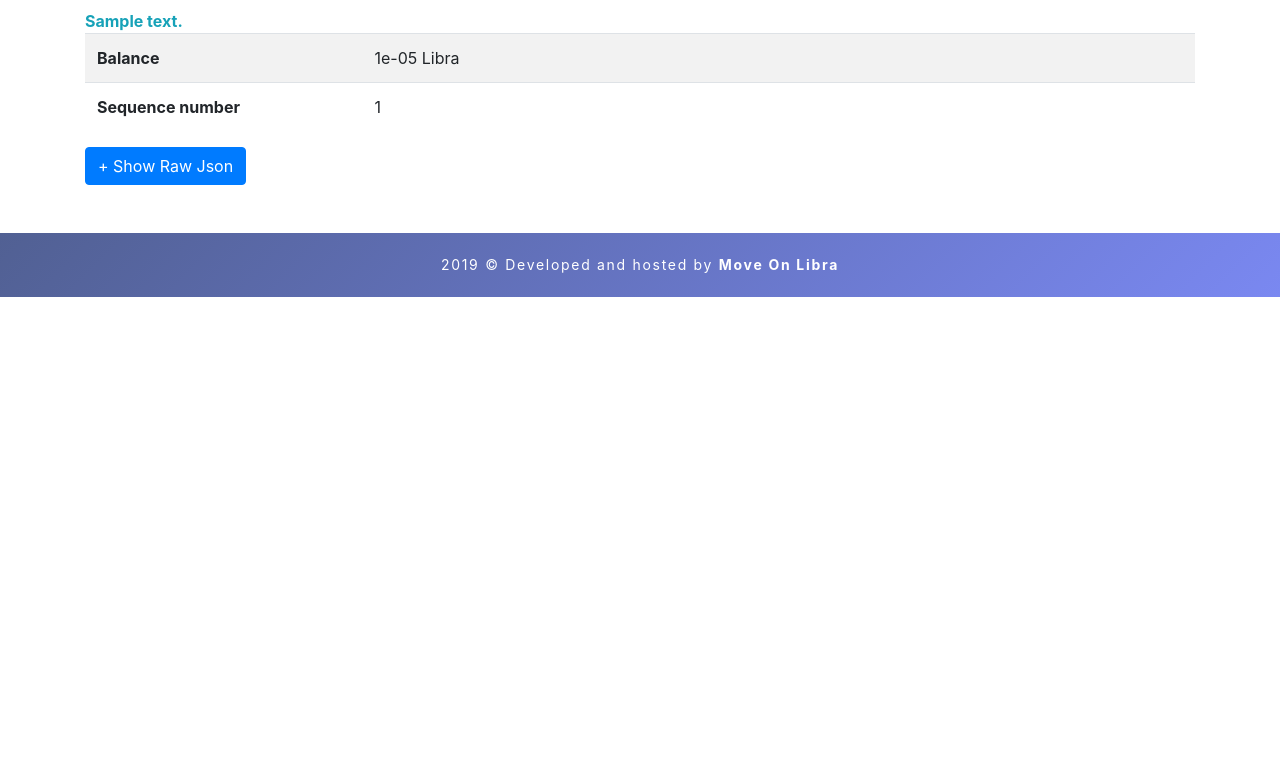
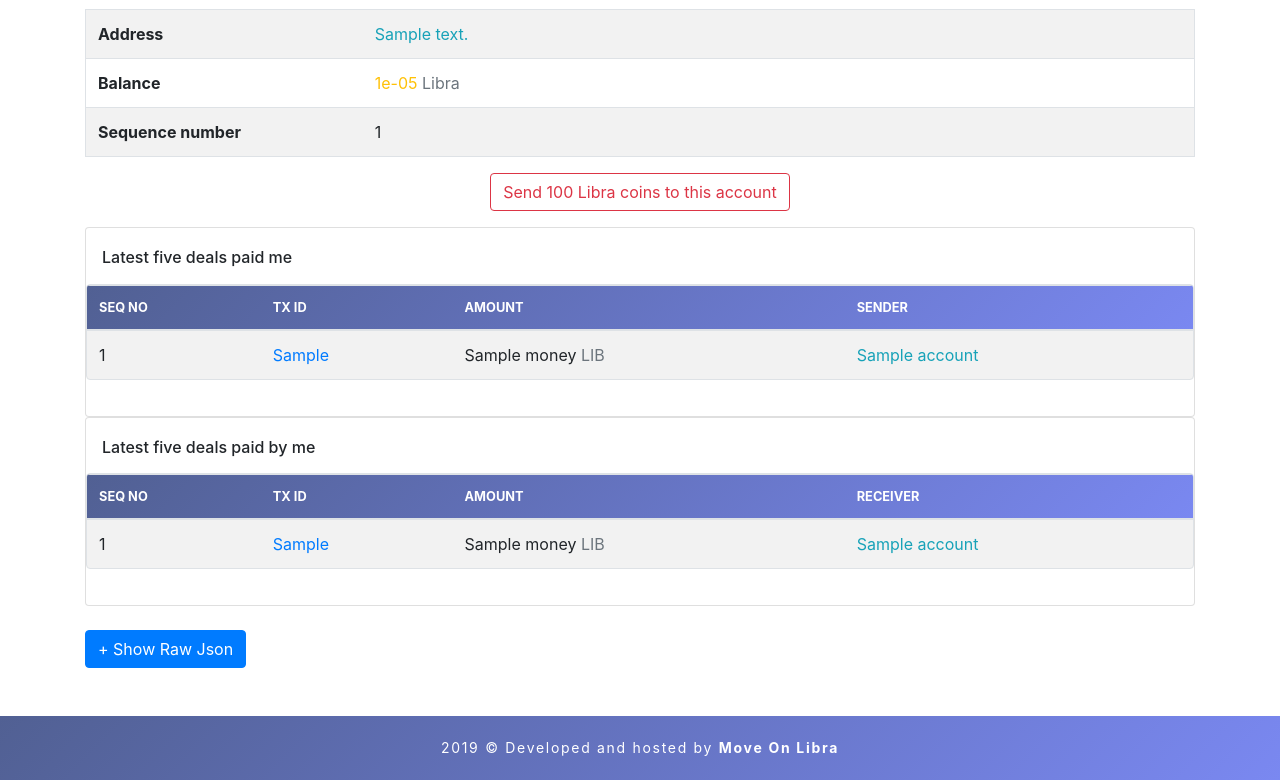
Before and after one commit to MoveOnLibra/LibraExplorer, a Flask app: template templates/account_show.html in a window 1280 px wide. Shown: the part 386-1166 px from the top of the page. Before the commit the page ends 683 px from the top, so only its background shows below. Run offline with Flask 2, Linux system fonts and the light colour scheme; the template is opened without the code that fills it: most values are stand-ins (such as "Sample title", 1, 10 or a date in 2020); some libraries are stand-ins or nearby versions.

Commit message:
show latest 5 events of an account

```diff
--- a/app.py
+++ b/app.py
@@ -31,6 +31,16 @@ def get_account(address):
     appid = "00002"
     appkey = "eyJhbGciOiJIUzUxMiJ9.eyJkYXRhIjoiZHgxeHl4MnhpIiwiaWF0IjoxNTcyMjUzNTk2LCJleHAiOjE2MDM3ODk1OTZ9.v377ejEaI0oq3KLkT0c8Z3TfF_eTe9LP41RqTcoWyU_fnw2LMhg2ykb3JgoQzJ-1P-qfzHnrgNTHn2PTOs6Bpg"
     url = "http://localhost:8000/v1/accounts/"+address+"?appid="+appid+"&appkey="+appkey
+    r = requests.get(url)
+    if r.status_code != 200:
+        return _('Error: the service failed.')
+    data = json.loads(r.content.decode('utf-8-sig'))
+    return data
+
+def get_account_latest_events(address):
+    appid = "00002"
+    appkey = "eyJhbGciOiJIUzUxMiJ9.eyJkYXRhIjoiZHgxeHl4MnhpIiwiaWF0IjoxNTcyMjUzNTk2LCJleHAiOjE2MDM3ODk1OTZ9.v377ejEaI0oq3KLkT0c8Z3TfF_eTe9LP41RqTcoWyU_fnw2LMhg2ykb3JgoQzJ-1P-qfzHnrgNTHn2PTOs6Bpg"
+    url = "http://localhost:8000/v1/accounts/events/latest/"+address+"?limit=5&appid="+appid+"&appkey="+appkey
     r = requests.get(url)
     if r.status_code != 200:
         return _('Error: the service failed.')
@@ -78,6 +88,12 @@ def transaction_json(id):
 def account(address):
     acc = get_account(address)
     raw_json = json.dumps(acc, indent=2)
+    events = get_account_latest_events(address)
+    for ev in events['sent']:
+        event_format(ev)
+    for ev in events['received']:
+        event_format(ev)
+    acc['events'] = events
     acc['raw_json'] = raw_json
     #TODO: 404
     return render_template('account_show.html',acc=acc)
--- a/templates/account_show.html
+++ b/templates/account_show.html
@@ -8,16 +8,19 @@
         <div class="col-lg-12">
           <div class="center-heading">
             <h2 class="section-title">Account Information</h2>
-            <strong><span class="text-info" style="overflow-wrap: break-word;">{{acc.address}}</span></strong>
           </div>
         </div>
       </div>
 
-            <table class="table table-striped" style="table-layout: fixed; width: 100%">
+            <table class="table table-striped  border box-shadow rounded" style="table-layout: fixed; width: 100%">
               <tbody>
                 <tr>
+                  <td style="width: 25%"><strong>Address</strong></td>
+                  <td style="width: 75%"><span class="text-info" style="overflow-wrap: break-word;word-wrap: break-word;">{{acc.address}}</span></td>
+                </tr>
+                <tr>
                   <td style="width: 25%"><strong>Balance</strong></td>
-                  <td style="width: 75%">{{acc.Decoded_resource.balance/1000000}} Libra</td>
+                  <td style="width: 75%"><span class="text-warning">{{acc.Decoded_resource.balance/1000000}}</span> <span class="text-muted">Libra</span></td>
                 </tr>
 {% if acc.rotate_key %}
                 <tr>
@@ -32,6 +35,84 @@
               </tbody>
             </table>
 
+
+<div class="d-flex justify-content-center mb-3">
+<button type="button" class="btn btn-outline-danger">Send 100 Libra coins to this account</button>
+</div>
+
+
+<div class="card">
+<div class="card-body px-0">
+
+  <div class="d-flex align-items-center px-3 mb-3">
+    <h2 class="h6 align-center mb-0">Latest five deals paid me</h2>
+  </div>
+
+  <div class="table-responsive mb-3 border box-shadow rounded">
+    <table class="table mb-0  table-striped table-hover">
+    <thead class="gradient_bg">
+    <tr class="small text-uppercase">
+    <th scope="col" title="UTC Time" style="color:white">Seq No</th>
+    <th scope="col" title="Version Transaction ID" style="color:white">TX ID</th>
+    <th scope="col" title="Transfer Amount" style="color:white">Amount</th>
+    <th scope="col" title="Sender Address" style="color:white">Sender</th>
+    </tr>
+    </thead>
+    <tbody>
+{% for ev in acc.events['received'] %}
+      <tr>
+        <td class='text-nowrap'><span>{{ev.event_seq_num}}</span></td>
+        <td><a href='./transactions/{{ev.transaction_version}}'>{{ev.transaction_version}}</a></td>
+        <td class='text-nowrap'>{{ev.money}} <span class='text-muted'>LIB</span></td>
+        <td><a class="text-info" href='/accounts/{{ev.account}}' title='{{ev.account}}'>{{ev.account}}</a></td>
+      </tr>
+{% endfor %}
+    </tbody>
+
+    </table>
+  </div>
+
+</div>
+</div>
+
+
+
+<div class="card">
+<div class="card-body px-0">
+
+  <div class="d-flex align-items-center px-3 mb-3">
+    <h2 class="h6 mb-0">Latest five deals paid by me</h2>
+  </div>
+
+  <div class="table-responsive mb-3 border box-shadow rounded">
+    <table class="table mb-0  table-striped table-hover">
+    <thead class="gradient_bg">
+    <tr class="small text-uppercase">
+    <th scope="col" title="UTC Time" style="color:white">Seq No</th>
+    <th scope="col" title="Version Transaction ID" style="color:white">TX ID</th>
+    <th scope="col" title="Transfer Amount" style="color:white">Amount</th>
+    <th scope="col" title="Sender Address" style="color:white">Receiver</th>
+    </tr>
+    </thead>
+    <tbody>
+{% for ev in acc.events['sent'] %}
+      <tr>
+        <td class='text-nowrap'><span>{{ev.event_seq_num}}</span></td>
+        <td><a href='./transactions/{{ev.transaction_version}}'>{{ev.transaction_version}}</a></td>
+        <td class='text-nowrap'>{{ev.money}} <span class='text-muted'>LIB</span></td>
+        <td><a class="text-info" href='/accounts/{{ev.account}}' title='{{ev.account}}'>{{ev.account}}</a></td>
+      </tr>
+{% endfor %}
+    </tbody>
+
+    </table>
+  </div>
+
+</div>
+</div>
+
+
+<br/>
 
       <div class="panel-group" id="accordion">
       <div class="panel panel-default">
```
Also changed, not shown: view_helper.py (+7 -0 lines).
